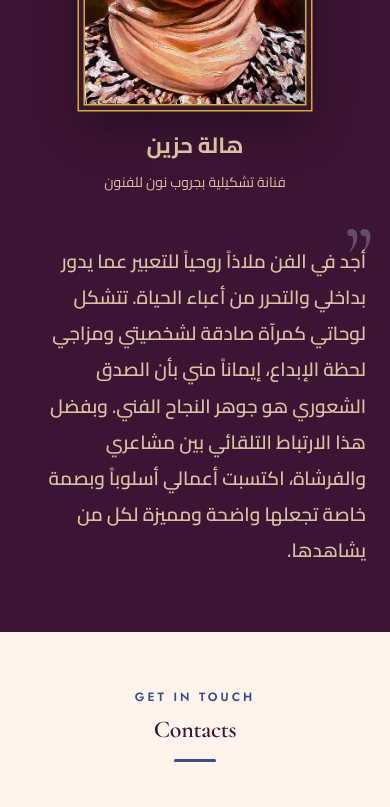
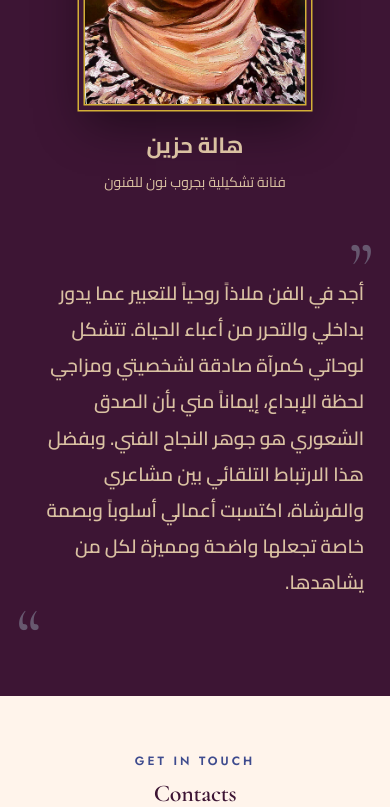
Before and after one commit to YoussefASabry/hala-baheyeldin-hozaye, a Next.js app: page / in a window 390 px wide. Shown: the part 1249-2056 px from the top of the page. Built offline with nearby package versions, Linux system fonts and the light colour scheme; no server answers; the database is empty.

Commit message:
feat: make about quote admin-editable, add balanced open/close marks, center portrait+quote pair on desktop

```diff
--- a/app/admin/page.js
+++ b/app/admin/page.js
@@ -436,7 +436,7 @@ function ArtworkForm({ item, usedMediums, onSave, onCancel, busy }) {
 
 /* ─── Profile ─── */
 function ProfileManager({ setError, setSuccess }) {
-  const [form, setForm] = useState({ name: '', contact_email: '', contact_phone: '', whatsapp_number: '', instagram_url: '', tiktok_url: '', group_url: '' })
+  const [form, setForm] = useState({ name: '', contact_email: '', contact_phone: '', whatsapp_number: '', instagram_url: '', tiktok_url: '', group_url: '', about_quote: '' })
   const [busy, setBusy] = useState(false)
 
   useEffect(() => {
@@ -500,6 +500,10 @@ function ProfileManager({ setError, setSuccess }) {
           <label>نون للفنون Group URL (link used in the About Me section)</label>
           <input placeholder="https://..." value={form.group_url} onChange={(e) => setForm({ ...form, group_url: e.target.value })} />
         </div>
+      </div>
+      <div className="admin-field" style={{ marginTop: 12 }}>
+        <label>About Me Quote (Arabic — shown as the artist statement)</label>
+        <textarea dir="rtl" placeholder="اكتب نبذة أو اقتباس هنا..." value={form.about_quote} onChange={(e) => setForm({ ...form, about_quote: e.target.value })} />
       </div>
       <button className="btn btn-primary" onClick={handleSave} disabled={busy} style={{ marginTop: 16 }}>{busy ? 'Saving...' : 'Save Profile'}</button>
     </div>
--- a/app/globals.css
+++ b/app/globals.css
@@ -769,28 +769,27 @@ p { color: var(--ink); line-height: 1.8; }
    ============================================================ */
 .artist-quote {
     position: relative;
-    max-width: 640px;
-    padding: 8px 8px 8px 56px;
+    padding: 54px 10px;
 }
 
 .artist-quote-mark {
     position: absolute;
-    top: -36px;
-    right: 0;
     font-family: 'Cormorant Garamond', Georgia, serif;
-    font-size: 140px;
+    font-size: 108px;
     line-height: 1;
     color: var(--accent-2);
-    opacity: 0.35;
+    opacity: 0.4;
     pointer-events: none;
     user-select: none;
 }
+.artist-quote-mark.open { top: -8px; right: 0; }
+.artist-quote-mark.close { bottom: -8px; left: 0; transform: scale(-1); }
 
 .artist-quote-text {
     position: relative;
     font-family: 'Cairo', sans-serif;
     font-weight: 600;
-    font-size: 24px;
+    font-size: 23px;
     line-height: 2;
     color: var(--on-bg-alt);
     text-align: right;
@@ -801,8 +800,9 @@ p { color: var(--ink); line-height: 1.8; }
    ============================================================ */
 .about-layout {
     display: grid;
-    grid-template-columns: 300px 1fr;
-    gap: 56px;
+    grid-template-columns: 300px minmax(0, 620px);
+    justify-content: center;
+    gap: 64px;
     align-items: center;
 }
 
@@ -865,11 +865,13 @@ p { color: var(--ink); line-height: 1.8; }
 .portrait-group-link:hover { color: var(--accent); text-decoration-thickness: 2px; }
 
 @media (max-width: 860px) {
-    .about-layout { grid-template-columns: 1fr; gap: 40px; }
+    .about-layout { grid-template-columns: minmax(0, 420px); gap: 40px; }
     .about-portrait { position: static; }
     .portrait-frame { max-width: 220px; }
-    .artist-quote { padding: 8px 8px 8px 32px; }
-    .artist-quote-mark { font-size: 90px; top: -22px; }
+    .artist-quote { padding: 40px 10px; }
+    .artist-quote-mark { font-size: 76px; }
+    .artist-quote-mark.open { top: -4px; }
+    .artist-quote-mark.close { bottom: -4px; }
     .artist-quote-text { font-size: 19px; line-height: 1.9; }
 }
 
--- a/app/page.js
+++ b/app/page.js
@@ -104,8 +104,9 @@ export default async function HomePage() {
             </div>
             <div className="about-qna">
               <blockquote className="artist-quote">
-                <span className="artist-quote-mark" aria-hidden="true">&rdquo;</span>
-                <p className="artist-quote-text" dir="rtl">{ARTIST_QUOTE}</p>
+                <span className="artist-quote-mark open" aria-hidden="true">&rdquo;</span>
+                <p className="artist-quote-text" dir="rtl">{profile?.about_quote || ARTIST_QUOTE}</p>
+                <span className="artist-quote-mark close" aria-hidden="true">&rdquo;</span>
               </blockquote>
             </div>
           </div>
```
Also changed, not shown: lib/mockData.js, 2 other files (tests, documents, lock files or other folders).
